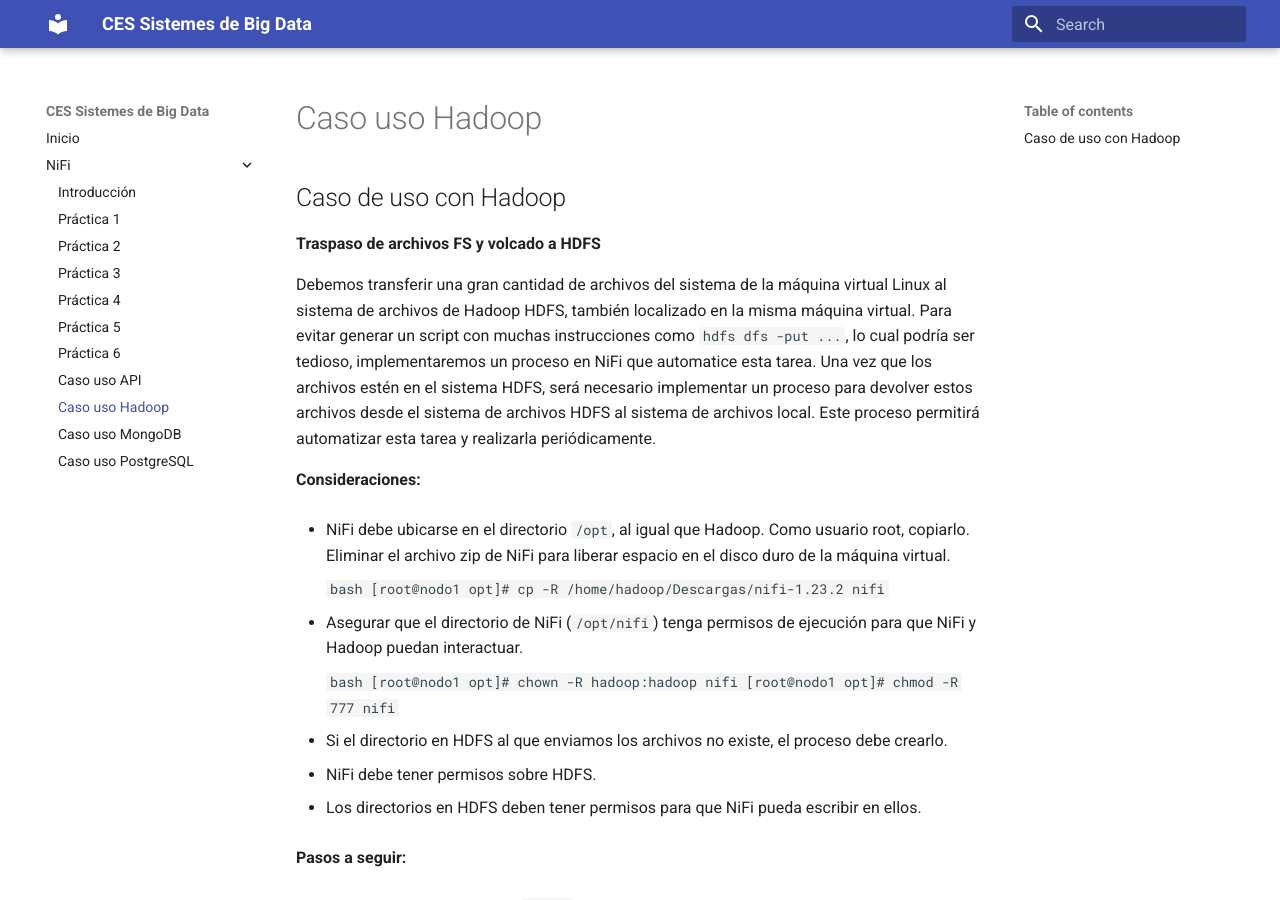
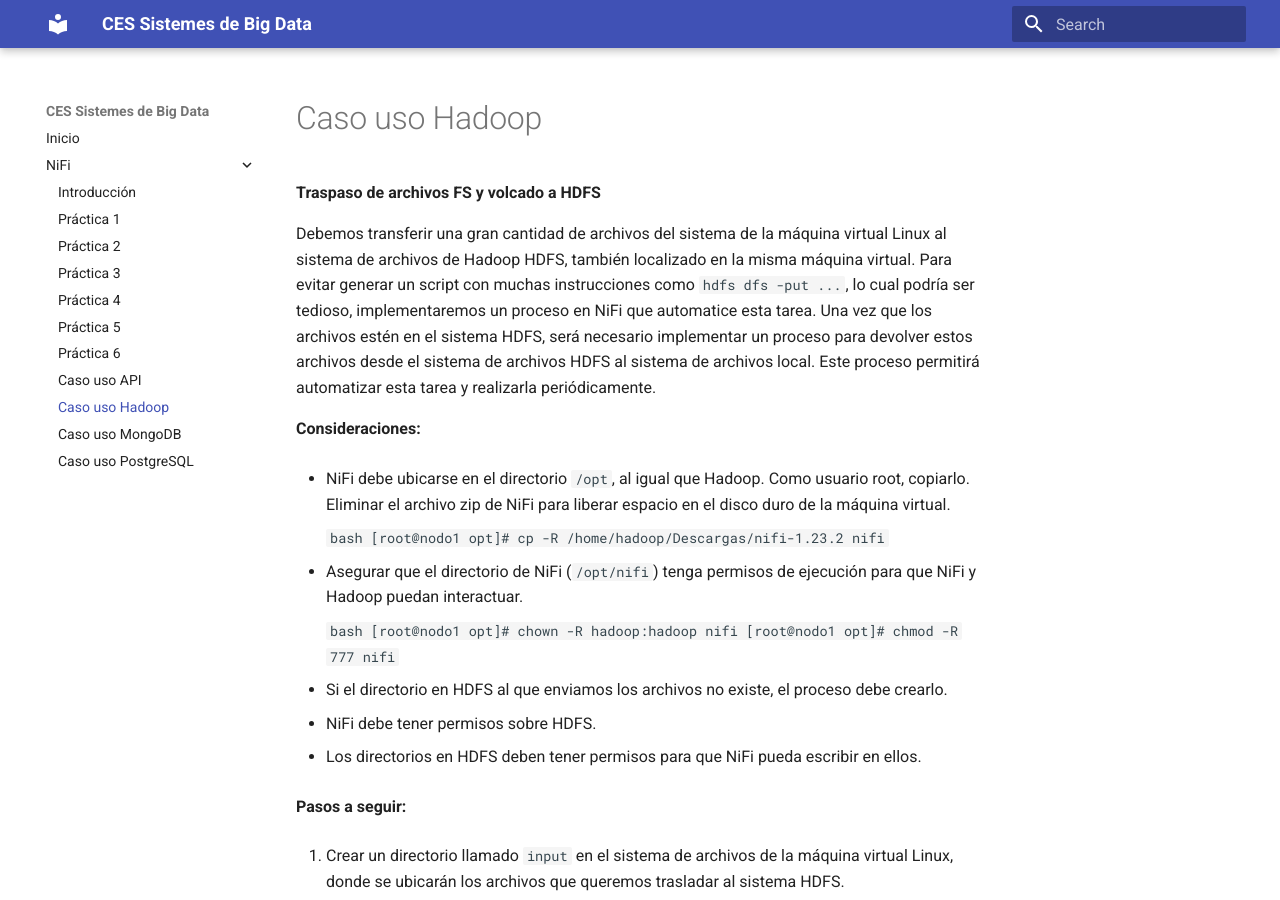
Before and after one commit to jorsodom/bigdata-sb, an MkDocs documentation site: the page built from docs/nifiCasoUsoHadoop.md, in a window 1280 px wide and 900 px high. Built offline with MkDocs 1.6.1 and Material for MkDocs 9.7.7, drawn with Linux system fonts in a browser that asks for light colours.

Commit message:
update practiques i casos d'us

```diff
--- a/docs/nifiCasoUsoHadoop.md
+++ b/docs/nifiCasoUsoHadoop.md
@@ -1,5 +1,3 @@
-## Caso de uso con Hadoop
-
 **Traspaso de archivos FS y volcado a HDFS**
 
 Debemos transferir una gran cantidad de archivos del sistema de la máquina virtual Linux al sistema de archivos de Hadoop HDFS, también localizado en la misma máquina virtual. Para evitar generar un script con muchas instrucciones como `hdfs dfs -put ...`, lo cual podría ser tedioso, implementaremos un proceso en NiFi que automatice esta tarea. Una vez que los archivos estén en el sistema HDFS, será necesario implementar un proceso para devolver estos archivos desde el sistema de archivos HDFS al sistema de archivos local. Este proceso permitirá automatizar esta tarea y realizarla periódicamente.
```
